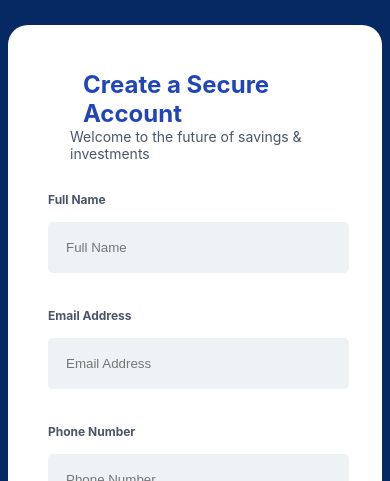
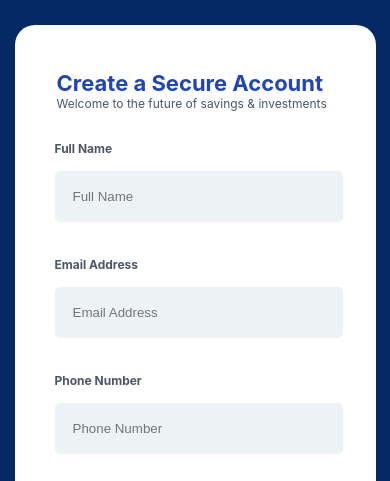
Before and after one commit to mercyinyang/piggyvest-signup, a plain HTML site: page index.html in a window 390 px wide. Shown: the part 363-844 px from the top of the page. Drawn offline with Linux system fonts and the light colour scheme.

Commit message:
Updated files

```diff
--- a/style.css
+++ b/style.css
@@ -53,6 +53,7 @@ a {
     font-size: 24px;
     align-items: center;
     padding: 0px 35px;
+
 }
 
 .text-one{
@@ -143,3 +144,23 @@ select option {
     border: none;
     font-weight: bold;
 }
+
+
+@media screen and (max-width: 601px) {
+  .big-text {
+
+    padding-left: 2px;
+    padding-right: 2px;
+    font-size: 22px;
+  }
+
+  .text-one{
+    padding-left: 2px;
+    padding-right: 2px;
+    font-size: 12px;
+  }
+
+  body{
+      background-image: none;
+  }
+}
```
